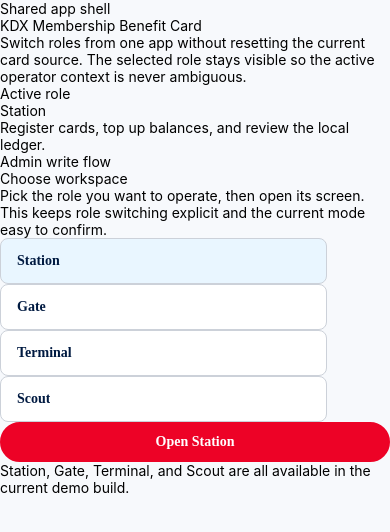
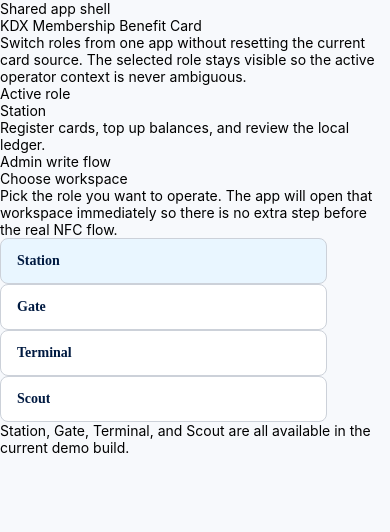
Before and after one commit to Schitzos/mbc-nfc, a React Native app: screen /roleSwitcher in a window 390 px wide. Shown: the top 532 px of the page. Built offline with nearby package versions, Linux system fonts and the light colour scheme.

Commit message:
fix: [T-021] navigate directly on role selection

```diff
--- a/src/presentation/screens/RoleSwitcherScreen.tsx
+++ b/src/presentation/screens/RoleSwitcherScreen.tsx
@@ -3,7 +3,6 @@ import { Text, View } from 'react-native';
 import type { NativeStackScreenProps } from '@react-navigation/native-stack';
 import type { RootStackParamList } from '../../app/navigation';
 import { roleOptions } from '../config/role-options';
-import { SignalButton } from '../components/SignalButton';
 import { SignalOptionCard } from '../components/SignalOptionCard';
 import { useAppStore } from '../stores/app-store';
 
@@ -17,9 +16,9 @@ export function RoleSwitcherScreen({ navigation }: Props): React.JSX.Element {
   const activeRole =
     roleOptions.find(role => role.key === selectedRole) ?? roleOptions[0];
 
-  const handleOpenRole = () => {
-    setSelectedRole(activeRole.key);
-    navigation?.navigate?.(activeRole.key);
+  const handleSelectRole = (roleKey: (typeof roleOptions)[number]['key']) => {
+    setSelectedRole(roleKey);
+    navigation?.navigate?.(roleKey);
   };
 
   return (
@@ -59,8 +58,8 @@ export function RoleSwitcherScreen({ navigation }: Props): React.JSX.Element {
             Choose workspace
           </Text>
           <Text className="mt-2 text-base leading-6 text-muted">
-            Pick the role you want to operate, then open its screen. This keeps
-            role switching explicit and the current mode easy to confirm.
+            Pick the role you want to operate. The app will open that workspace
+            immediately so there is no extra step before the real NFC flow.
           </Text>
 
           <View className="mt-5 gap-3">
@@ -72,17 +71,10 @@ export function RoleSwitcherScreen({ navigation }: Props): React.JSX.Element {
                   key={role.key}
                   title={role.label}
                   state={isActive ? 'selected' : 'default'}
-                  onPress={() => setSelectedRole(role.key)}
+                  onPress={() => handleSelectRole(role.key)}
                 />
               );
             })}
-          </View>
-
-          <View className="mt-5">
-            <SignalButton
-              label={`Open ${activeRole.label}`}
-              onPress={handleOpenRole}
-            />
           </View>
 
           <Text className="mt-4 text-sm leading-5 text-muted">
```
Also changed, not shown: 1 other file (tests, documents, lock files or other folders).
